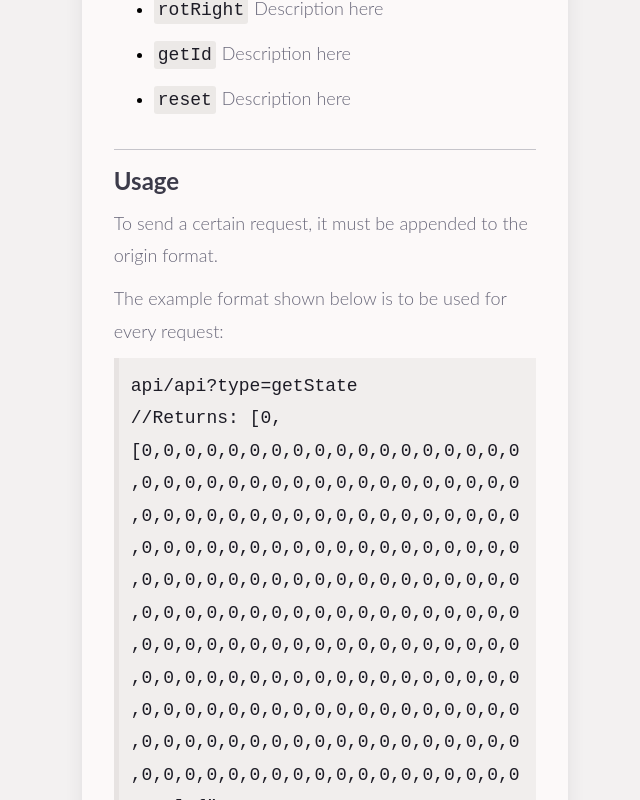
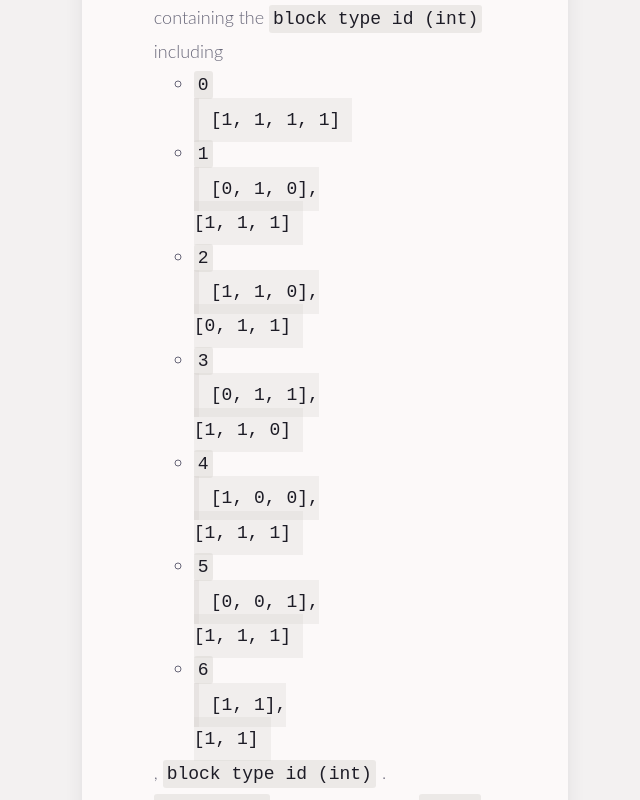
Before and after one commit to clk1006/teris, a Next.js app: page /docs/type in a window 1280 px wide. Shown: the part 720-1520 px from the top of the page, without its empty margins (315-955 px from the left). Built offline with nearby package versions, Linux system fonts and the light colour scheme.

Commit message:
added new parameters to docs

```diff
--- a/pages/docs/type.js
+++ b/pages/docs/type.js
@@ -82,7 +82,79 @@ export default function Docs() {
                         <ul>
                             <li>
                                 <p><span className="tag">getState</span>
-                                    Description here
+                                    Returns a list containing 5 relevant objects concatenated, including:
+                                    <br></br>
+                                    <span className='tag'>score</span>, which returns a value as an <span className='tag'>int</span>.
+                                    <br></br>
+                                    <span className='tag'>tiles</span>, which returns an <span className='tag'>Array</span> containing all tiles in order from bottom left to top right, regarding wrapped tile order.
+                                    <br></br>
+                                    <span className='tag'>current block</span>, which returns an <span className='tag'>Array</span> containing the <span className='tag'>block type id (int)</span> including
+                                    <ul>
+                                        <li>
+                                            <span className='tag'>0</span>
+                                            <br></br>
+                                            <span className='code-field'>
+                                                [1, 1, 1, 1]
+                                            </span>
+                                        </li>
+                                        <li>
+                                            <span className='tag'>1</span>
+                                            <br></br>
+                                            <span className='code-field'>
+                                                [0, 1, 0],
+                                                <br></br>
+                                                [1, 1, 1]
+                                            </span>
+                                        </li>
+                                        <li>
+                                            <span className='tag'>2</span>
+                                            <br></br>
+                                            <span className='code-field'>
+                                                [1, 1, 0],
+                                                <br></br>
+                                                [0, 1, 1]
+                                            </span>
+                                        </li>
+                                        <li>
+                                            <span className='tag'>3</span>
+                                            <br></br>
+                                            <span className='code-field'>
+                                                [0, 1, 1],
+                                                <br></br>
+                                                [1, 1, 0]
+                                            </span>
+                                        </li>
+                                        <li>
+                                            <span className='tag'>4</span>
+                                            <br></br>
+                                            <span className='code-field'>
+                                                [1, 0, 0],
+                                                <br></br>
+                                                [1, 1, 1]
+                                            </span>
+                                        </li>
+                                        <li>
+                                            <span className='tag'>5</span>
+                                            <br></br>
+                                            <span className='code-field'>
+                                                [0, 0, 1],
+                                                <br></br>
+                                                [1, 1, 1]
+                                            </span>
+                                        </li>
+                                        <li>
+                                            <span className='tag'>6</span>
+                                            <br></br>
+                                            <span className='code-field'>
+                                                [1, 1],
+                                                <br></br>
+                                                [1, 1]
+                                            </span>
+                                        </li>
+                                    </ul>
+                                    , <span className='tag'>block type id (int)</span>.
+                                    <br></br>
+                                    <span className='tag'>game state</span>, which returns an <span className='tag'>Array</span> containing all tiles in order from bottom left to top right, regarding wrapped tile order.
                                 </p>
                             </li>
                             <li>
```
Also changed, not shown: pages/index.js (+10 -9 lines).
